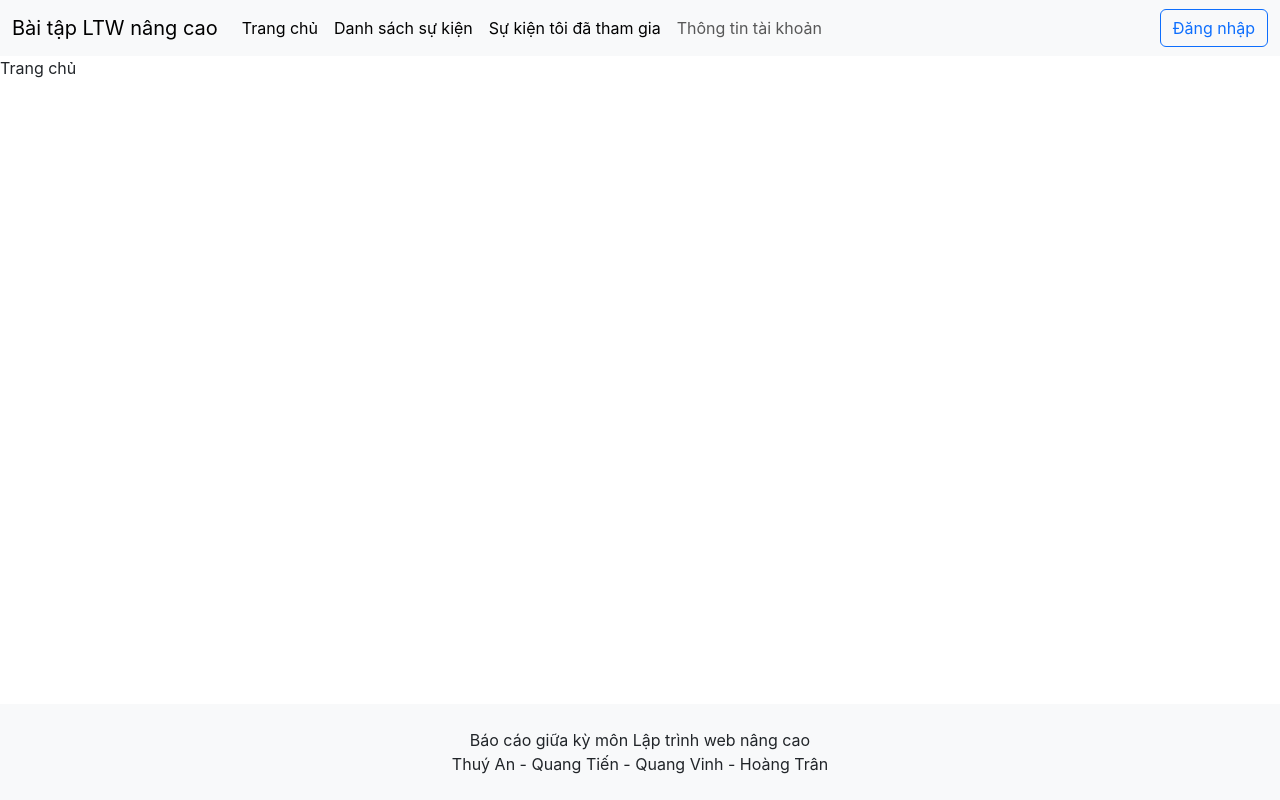
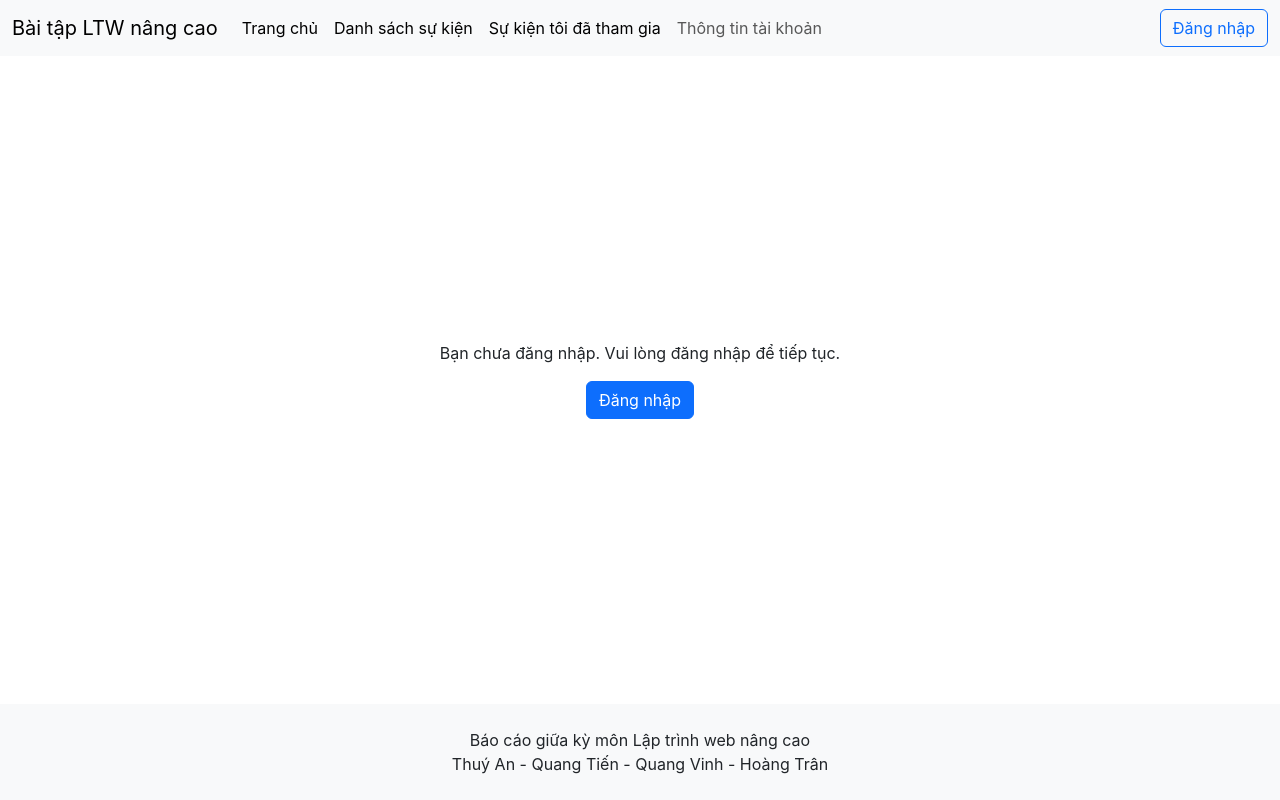
Before and after one commit to TinLite/WebSuKien, a React (Create React App) app in the folder frontend/: page / in a window 1280 px wide. Built offline with nearby package versions, Linux system fonts and the light colour scheme; no server answers.

Commit message:
react: Hiển thị thông báo nếu người dùng chưa đăng nhập

```diff
--- a/frontend/src/context/user-context.js
+++ b/frontend/src/context/user-context.js
@@ -11,7 +11,11 @@ export const UserProvider = ({ children }) => {
         getProfile().then((response) => {
             setUser(response.data);
         }).catch((error) => {
-            console.error(error);
+            if (error.response) {
+                console.log(error.response.data);
+            } else {
+                console.log(error.message);
+            }
         });
     }, []);
     return (
--- a/frontend/src/layouts/main-layout.jsx
+++ b/frontend/src/layouts/main-layout.jsx
@@ -1,14 +1,28 @@
-import { Outlet } from "react-router-dom";
+import { useContext } from "react";
+import { Link, Outlet } from "react-router-dom";
 import { Footer } from "../components/footer";
 import { MainNavbar } from "../components/navbar";
+import { UserContext } from "../context/user-context";
 
 export function LayoutMain() {
+  const {user} = useContext(UserContext);
   return (
     <div className="d-flex min-vh-100 flex-column"> {/* https://getbootstrap.com/docs/5.3/utilities/flex/#direction */}
       <MainNavbar />
+      { user ?
       <div className="flex-grow-1"> {/* https://getbootstrap.com/docs/5.3/utilities/flex/#grow-shrink */}
         <Outlet />
+      </div> :
+      <div className="flex-grow-1" style={{
+        display: "grid",
+        placeItems: "center",
+      }}>
+        <div className="text-center">
+          <p>Bạn chưa đăng nhập. Vui lòng đăng nhập để tiếp tục.</p>
+          <Link to="/login" className="btn btn-primary">Đăng nhập</Link>
+        </div>
       </div>
+      }
       <Footer />
     </div>
   )
```
